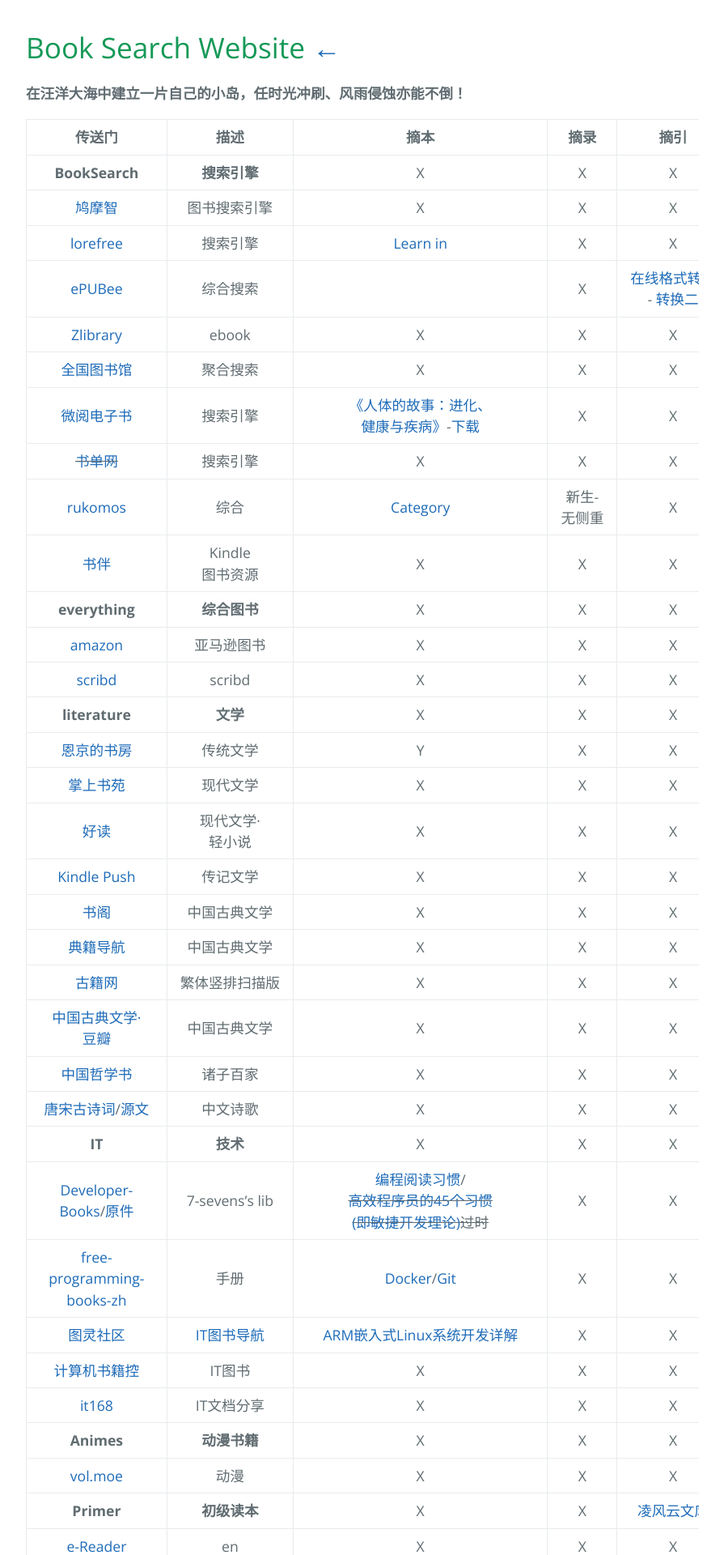
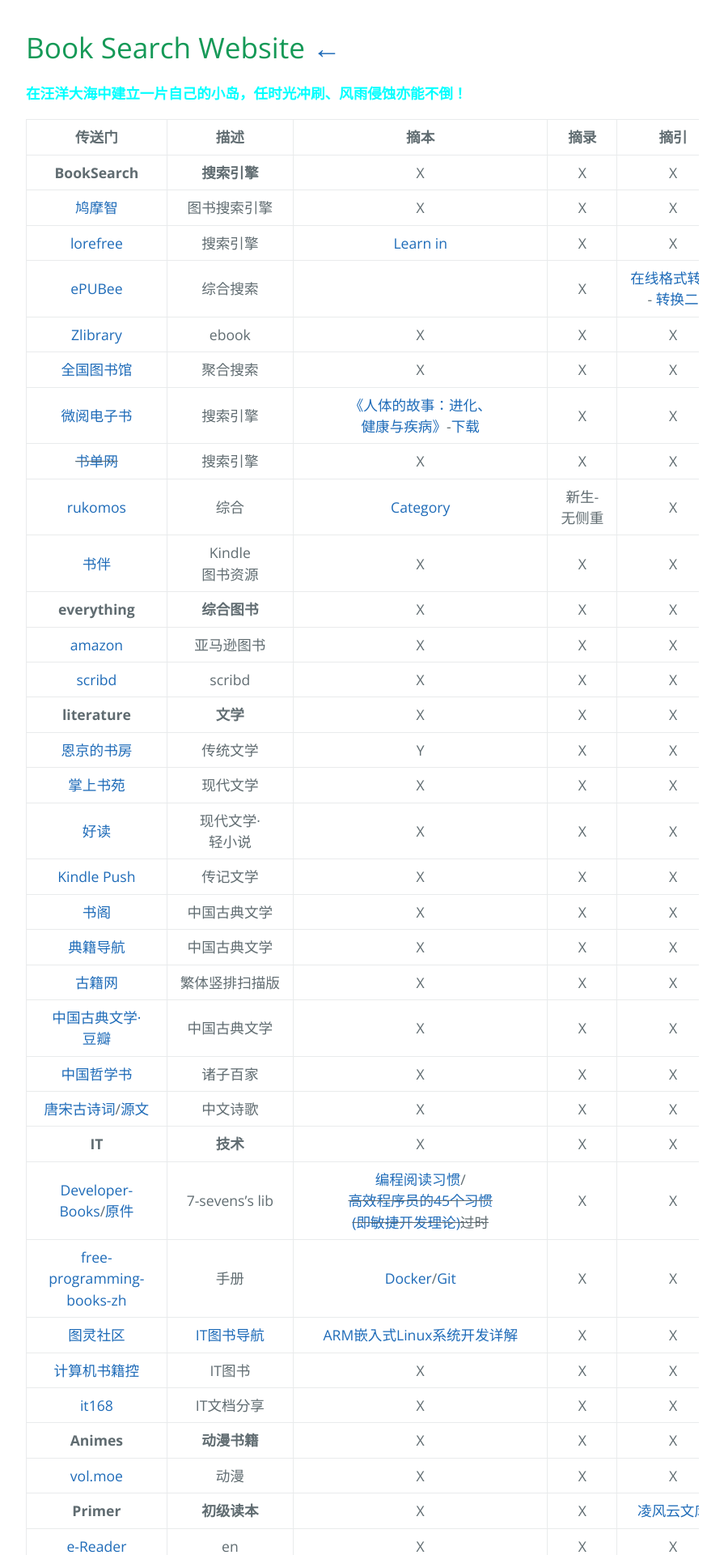
Before and after one commit to AmbroseRen/test, a Jekyll site: the page built from Library/BookSearch.md, in a window 1280 px wide. Shown: the top 1920 px of the page at 81% size, without its empty margins (192-1087 px from the left). Built offline with Jekyll 4.4.1, drawn with Linux system fonts in a browser that asks for light colours; our own code applies the rules of GitHub Pages for plain Markdown files; the repository's description, which GitHub fills in, is left out.

Commit message:
Update BookSearch.md

```diff
--- a/Library/BookSearch.md
+++ b/Library/BookSearch.md
@@ -1,6 +1,6 @@
 # Book Search Website [←](index.md)
 
-<b><font face="楷体">在汪洋大海中建立一片自己的小岛，任时光冲刷、风雨侵蚀亦能不倒！</font></b>
+<b><font color="#00ffff" face="楷体">在汪洋大海中建立一片自己的小岛，任时光冲刷、风雨侵蚀亦能不倒！</font></b>
 
 | 传送门 | 描述 | 摘本 | 摘录 | 摘引 |
 |:---:|:---:|:---:|:---:|:---:|
```
